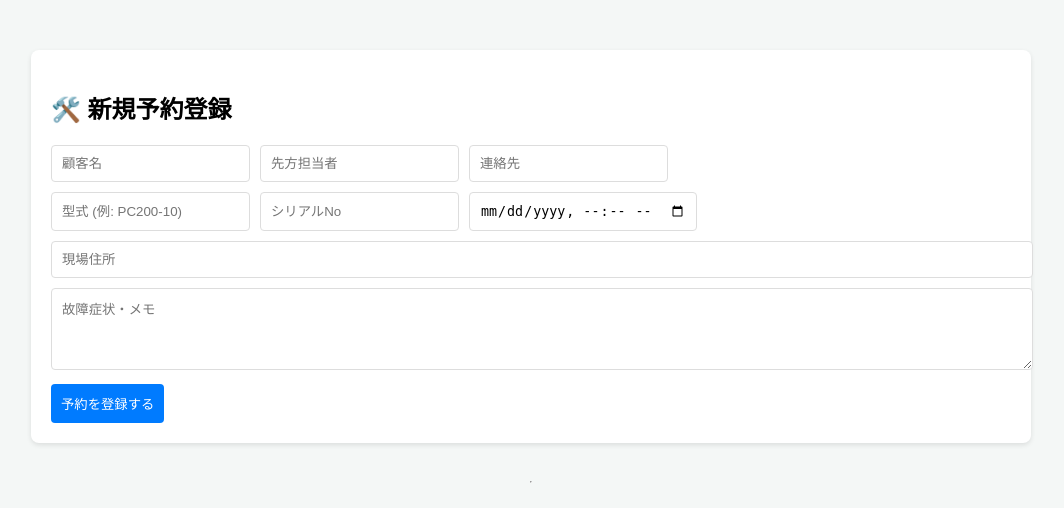
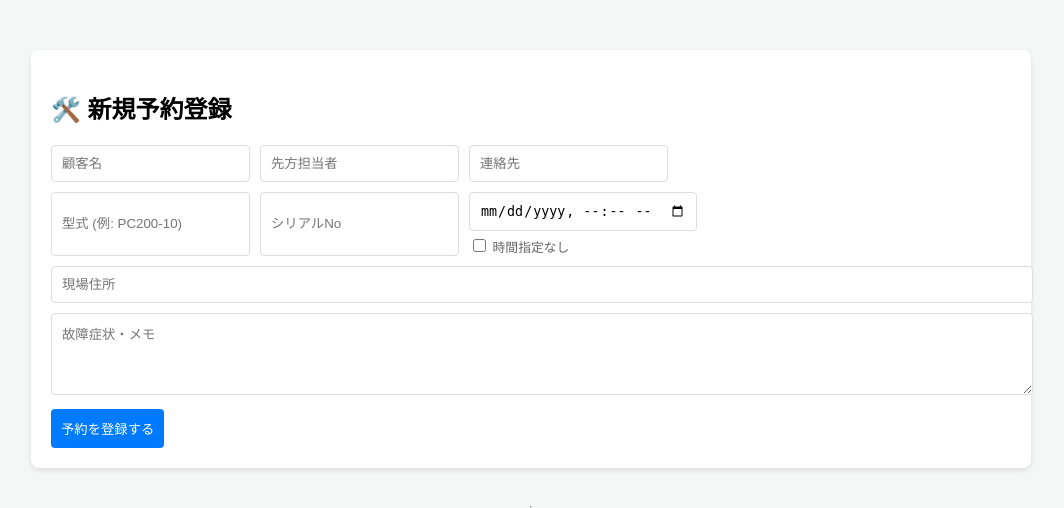
Before and after one commit to hisao5232/repair-timetable, a Flask app: page / in a window 1280 px wide. Shown: the part 71-579 px from the top of the page, without its empty margins (109-1173 px from the left). Run offline with Flask 3, Linux system fonts and the light colour scheme; the visitor is signed in with stand-in values (Sample User, id 1).

Commit message:
add no-time check box

```diff
--- a/frontend/static/js/main.js
+++ b/frontend/static/js/main.js
@@ -51,8 +51,10 @@ async function loadTimetable() {
             const dateObj = new Date(app.appointment_date.replace('T', ' '));
 
             const appDate = app.appointment_date.split('T')[0];
-            const timeStr = dateObj.getHours().toString().padStart(2, '0') + ':' +
-                    dateObj.getMinutes().toString().padStart(2, '0');
+            const timeStr = (dateObj.getHours() === 0 && dateObj.getMinutes() === 0)
+                            ? "時間指定なし"
+                            : dateObj.getHours().toString().padStart(2, '0') + ':' +
+                            dateObj.getMinutes().toString().padStart(2, '0');
 
             const slot = document.getElementById(`day-${appDate}`);
             if (slot) {
@@ -60,12 +62,11 @@ async function loadTimetable() {
                 // status-completed クラスを付与
                 item.className = `appointment-item ${app.status === 'completed' ? 'status-completed' : ''}`;
 
-                // ★ここを修正：時間、客先名、現場名を並べる
                 item.innerHTML = `
-                    <div class="app-time">${timeStr}</div>
+                    <div class="app-time" style="${timeStr === '時間指定なし' ? 'color: #777; font-weight: normal;' : ''}">${timeStr}</div>
                     <div class="app-customer"><strong>${app.customer_name}</strong></div>
                     <div class="app-location"><small>📍${app.location}</small></div>
-                `;
+`;
 
                 item.onclick = () => openCompletionModal(app);
                 slot.appendChild(item);
@@ -78,8 +79,14 @@ async function loadTimetable() {
 document.getElementById('reservation-form')?.addEventListener('submit', async (e) => {
     e.preventDefault();
 
-    const rawValue = document.getElementById('appointment_date').value; // "2026-01-20T10:30"
-    if (!rawValue) return;
+    let appointmentDate = document.getElementById('appointment_date').value;
+    const isNoTime = document.getElementById('no_time_specified').checked;
+
+    if (isNoTime && appointmentDate) {
+        // 日付部分だけ抜き出して 00:00 をセット
+        const datePart = appointmentDate.split('T')[0];
+        appointmentDate = `${datePart}T00:00`;
+    }
 
     const data = {
         customer_name: document.getElementById('customer_name').value,
@@ -87,7 +94,7 @@ document.getElementById('reservation-form')?.addEventListener('submit', async (e
         phone_number: document.getElementById('phone_number').value,
         machine_model: document.getElementById('machine_model').value,
         serial_number: document.getElementById('serial_number').value,
-        appointment_date: rawValue,
+        appointment_date: appointmentDate,
         location: document.getElementById('location').value,
         failure_symptoms: document.getElementById('failure_symptoms').value
     };
@@ -122,10 +129,14 @@ function openCompletionModal(app) {
     document.getElementById('edit_location').value = app.location;
     document.getElementById('edit_failure_symptoms').value = app.failure_symptoms;
 
-    // 日時をdatetime-local形式 (YYYY-MM-DDTHH:MM) に変換してセット
+    // 日時のセットと「時間指定なし」の判定
     const date = new Date(app.appointment_date.replace('T', ' '));
     const localISO = new Date(date.getTime() - (date.getTimezoneOffset() * 60000)).toISOString().slice(0, 16);
     document.getElementById('edit_appointment_date').value = localISO;
+
+    // 00:00 だったらチェックボックスをオンにする
+    const isNoTime = (date.getHours() === 0 && date.getMinutes() === 0);
+    document.getElementById('edit_no_time_specified').checked = isNoTime;
 
     // 完了報告用
     document.getElementById('worker_name').value = app.worker_name || '';
@@ -135,6 +146,14 @@ function openCompletionModal(app) {
 // --- 予定を修正・保存（完了報告も含む） ---
 async function submitCompletion() {
     const appId = document.getElementById('modal-app-id').value;
+    let appointmentDate = document.getElementById('edit_appointment_date').value;
+    const isNoTime = document.getElementById('edit_no_time_specified').checked;
+
+    if (isNoTime && appointmentDate) {
+        // チェックが入っていたら時間を 00:00 に強制上書き
+        const datePart = appointmentDate.split('T')[0];
+        appointmentDate = `${datePart}T00:00`;
+    }
 
     const data = {
         // 詳細情報の修正
@@ -145,7 +164,7 @@ async function submitCompletion() {
         serial_number: document.getElementById('edit_serial_number').value,
         location: document.getElementById('edit_location').value,
         failure_symptoms: document.getElementById('edit_failure_symptoms').value,
-        appointment_date: document.getElementById('edit_appointment_date').value,
+        appointment_date: appointmentDate, // 修正した日時を使用
 
         // 完了報告ステータス
         status: document.getElementById('worker_name').value ? "completed" : "pending",
--- a/frontend/templates/index.html
+++ b/frontend/templates/index.html
@@ -45,7 +45,12 @@
                 <div class="form-group">
                     <input type="text" id="machine_model" placeholder="型式 (例: PC200-10)" required>
                     <input type="text" id="serial_number" placeholder="シリアルNo" required>
-                    <input type="datetime-local" id="appointment_date" required>
+                    <div style="display: flex; flex-direction: column; gap: 5px;">
+                        <input type="datetime-local" id="appointment_date" required>
+                        <label style="font-size: 0.8em; color: #666; cursor: pointer;">
+                            <input type="checkbox" id="no_time_specified"> 時間指定なし
+                        </label>
+                    </div>
                 </div>
                 <input type="text" id="location" placeholder="現場住所" style="width: 100%; margin-bottom: 10px;" required>
                 <textarea id="failure_symptoms" placeholder="故障症状・メモ"></textarea>
@@ -81,6 +86,9 @@
                 <div class="modal-field-group">
                     <label>日時</label>
                     <input type="datetime-local" id="edit_appointment_date">
+                    <label style="font-size: 0.8em; color: #666; cursor: pointer; display: block; margin-top: 4px;">
+                        <input type="checkbox" id="edit_no_time_specified"> 時間指定なし
+                    </label>
                 </div>
                 <div class="modal-field-group">
                     <label>型式</label>
```
